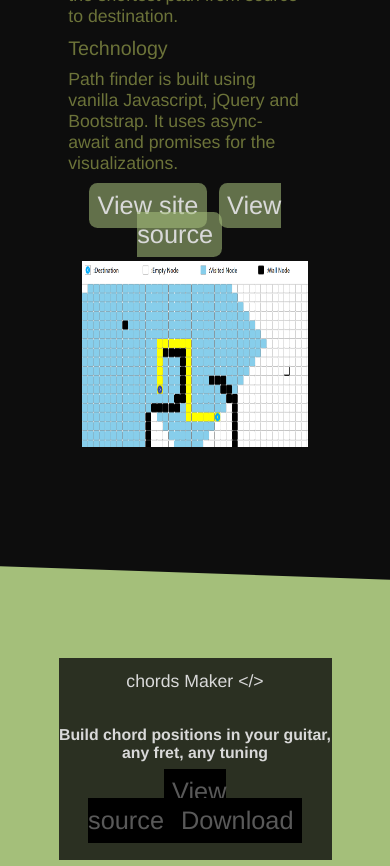
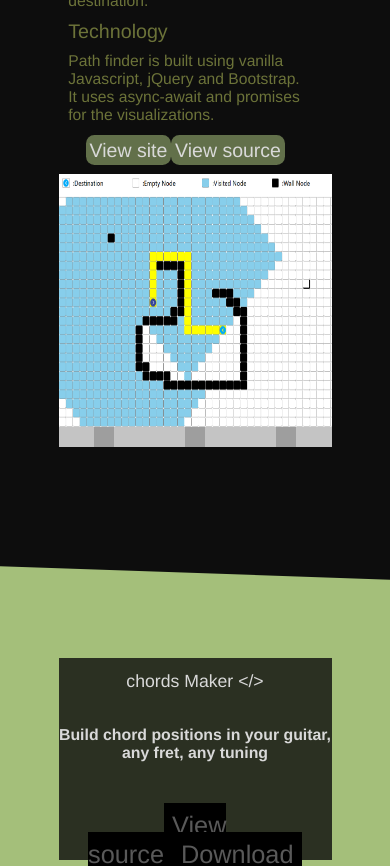
Before and after one commit to Ankur19/profile, a React (Create React App) app: page / in a window 390 px wide. Shown: the part 3520-4386 px from the top of the page. Built offline with nearby package versions, Linux system fonts and the light colour scheme; grey boxes are pictures that could not be loaded.

Commit message:
added media queries for responside design

```diff
--- a/src/components/About/About.css
+++ b/src/components/About/About.css
@@ -79,4 +79,7 @@
     .about-container{
         flex-direction:column;
     }
+    .about-top-details{
+        margin-bottom:8vh;
+    }
 }
--- a/src/components/LampPost/LampPost.css
+++ b/src/components/LampPost/LampPost.css
@@ -87,16 +87,21 @@
         width:70%;
     }
     .lamppost-project-info-div img{
-        width:58vw;
+        width:70vw;
         height:30vh;
         margin:0px;
         padding:0px;
     }
     .lamppost-framework-bg{
-        width:58vw;
+        width:70vw;
     }
     .lamppost-framework-bg img{
         height:20px;
         width:20px;
     }
+    .lamppost-github-link{
+        font-size:5vw;
+        padding:1vw;
+        margin-right:0;
+    }
 }
--- a/src/components/Projects/Projects.css
+++ b/src/components/Projects/Projects.css
@@ -133,10 +133,14 @@
         font-size:calc(2vh + 5px);
     }
     .project-details-extend{
-        font-size:calc(1.5vh + 5px);
+        font-size:calc(1.5vh + 3px);
     }
     .project-details-extend span{
         font-size:calc(1.5vh + 7px);
         line-height:5vh;
     }
+    .project-info-links-1{
+        font-size:calc(1.5vh, 3px);
+        margin-top:4vh;
+    }
 }
--- a/src/components/Projects/Projects.js
+++ b/src/components/Projects/Projects.js
@@ -29,7 +29,7 @@ const data1 = <div className="project-images">
     <div className="project-info-div">
         <p className="project-info-heading">{chordsHeading}</p>
         <p className="project-info-desc">Build chord positions in your guitar, any fret, any tuning</p>
-        <div>
+        <div className="project-info-links-1">
             <a href="https://github.com/Ankur19/chords-app" target="_blank" rel="noopener noreferrer">View source</a>
             <a href="https://drive.google.com/file/d/1R1VeVZvBptdGaj1dBfnSOsHeF-zubfkR/view?usp=sharing" target="_blank" rel="noopener noreferrer">Download</a>
         </div>
```
Also changed, not shown: src/components/Skills/me_small.jpg.
